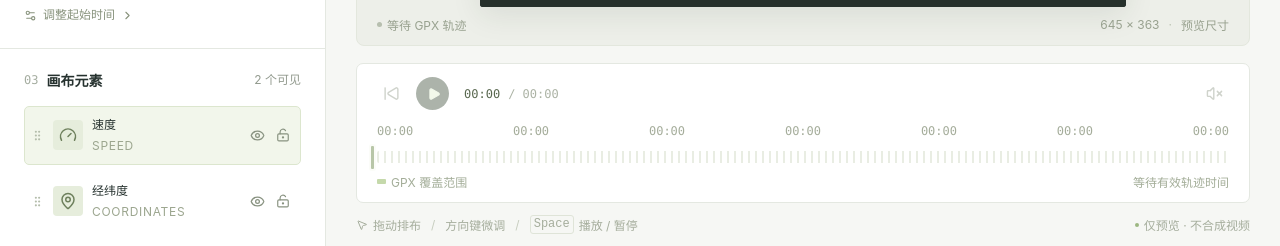
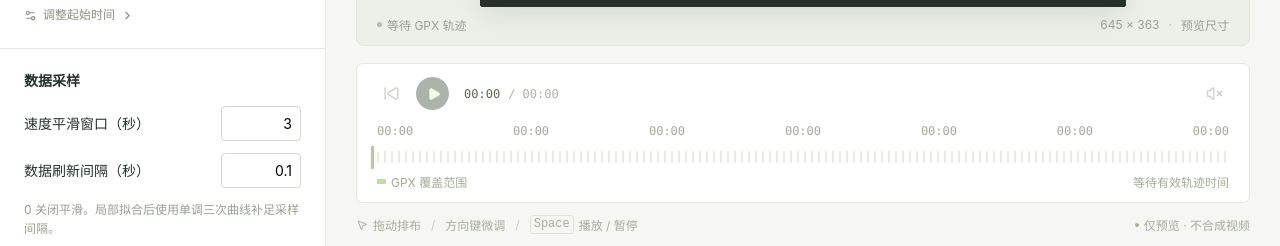
Before and after one commit to CakeAL/pov-overlay, a Vue app: page / in a window 1280 px wide. Shown: the part 554-800 px from the top of the page. Built offline with nearby package versions, Linux system fonts and the light colour scheme.

Commit message:
feat: fit smooth speed curves and track compass heading

```diff
--- a/ui/components/inspector/InspectorSidebar.vue
+++ b/ui/components/inspector/InspectorSidebar.vue
@@ -1,4 +1,5 @@
 <script setup lang="ts">
+import TelemetryPanel from "./TelemetryPanel.vue";
 import AssetPanel from "./AssetPanel.vue";
 import SyncPanel from "./SyncPanel.vue";
 import LayerPanel from "./LayerPanel.vue";
@@ -12,6 +13,7 @@ import WidgetPropertiesPanel from "./WidgetPropertiesPanel.vue";
 
       <SyncPanel />
 
+      <TelemetryPanel/>
       <LayerPanel />
 
       <WidgetPropertiesPanel />
--- /dev/null
+++ b/ui/components/inspector/TelemetryPanel.vue
@@ -0,0 +1,8 @@
+<script setup lang="ts">
+import {toRefs} from 'vue';
+import {useEditorContext} from '../../editor/context';
+const {telemetry,timeline}=useEditorContext();
+const {smoothingSeconds,refreshSeconds}=toRefs(telemetry);
+const {currentHeading}=toRefs(timeline);
+</script>
+<template><section class="panel-section"><div class="section-title">数据采样</div><label class="setting-row">速度平滑窗口（秒）<input aria-label="速度平滑窗口（秒）" type="number" min="0" max="60" step="0.5" v-model.number="smoothingSeconds"/></label><label class="setting-row">数据刷新间隔（秒）<input aria-label="数据刷新间隔（秒）" type="number" min="0.01" max="10" step="0.01" v-model.number="refreshSeconds"/></label><p class="field-hint">0 关闭平滑。局部拟合后使用单调三次曲线补足采样间隔。</p><div class="setting-row">航向<strong data-testid="heading">{{currentHeading==null?'—':`${currentHeading.toFixed(1)}°`}}</strong></div><p class="field-hint">正北 0°，顺时针增加；静止时保持最后有效航向。</p></section></template>
--- /dev/null
+++ b/ui/composables/useTelemetrySettings.ts
@@ -0,0 +1,6 @@
+import {ref} from 'vue';
+export function useTelemetrySettings(){
+ const smoothingSeconds=ref(3),refreshSeconds=ref(0.1);
+ return {smoothingSeconds,refreshSeconds};
+}
+export type TelemetrySettings=ReturnType<typeof useTelemetrySettings>;
--- a/ui/composables/useTimeline.ts
+++ b/ui/composables/useTimeline.ts
@@ -1,3 +1,5 @@
+import {prepareMotion} from "../domain/motion";
+import type {TelemetrySettings} from "./useTelemetrySettings";
 import { computed } from "vue";
 import { sampleAt, formatTime } from "../domain/telemetry";
 import type { MediaSession } from "./useMediaSession";
@@ -8,6 +10,7 @@ export function useTimeline(
   media: MediaSession,
   playback: Playback,
   alignment: Alignment,
+  settings:TelemetrySettings,
 ) {
   const { track, activeVideo:asset } = media;
   const { currentTime, duration } = playback;
@@ -17,13 +20,14 @@ export function useTimeline(
       ? track.value.startMs + (offset.value + currentTime.value) * 1000
       : null,
   );
-  const sample = computed(() =>
-    track.value &&
-    (!asset.value || alignmentKnown.value) &&
-    absoluteTime.value !== null
-      ? sampleAt(track.value, absoluteTime.value)
-      : null,
-  );
+  const preparedTrack = computed(()=>track.value?prepareMotion(track.value,Math.max(0,Math.min(60,Number(settings.smoothingSeconds.value)||0))):null);
+  const sample = computed(()=>{
+    if(!preparedTrack.value || (asset.value&&!alignmentKnown.value))return null;
+    const interval=Math.max(0.01,Math.min(10,Number(settings.refreshSeconds.value)||0.1));
+    const t=Math.floor((currentTime.value+1e-8)/interval)*interval;
+    return sampleAt(preparedTrack.value,preparedTrack.value.startMs+(offset.value+t)*1000);
+  });
+  const currentHeading = computed(()=>sample.value?.headingDeg??null);
   const status = computed(() =>
     !track.value
       ? "等待 GPX 轨迹"
@@ -78,5 +82,5 @@ export function useTimeline(
       .join(" ");
   });
 
-  return { absoluteTime, sample, status, coverage, timelineTicks, routePath };
+  return { absoluteTime, sample, currentHeading, status, coverage, timelineTicks, routePath };
 }
--- /dev/null
+++ b/ui/domain/geography.ts
@@ -0,0 +1,16 @@
+import type {Sample} from "./types";
+const EARTH_RADIUS = 6_371_088;
+const radians = (value: number) => (value * Math.PI) / 180;
+export function distance(
+  a: Pick<Sample, "latitude" | "longitude">,
+  b: Pick<Sample, "latitude" | "longitude">,
+): number {
+  const lat = radians(b.latitude - a.latitude),
+    lon = radians(b.longitude - a.longitude);
+  const h =
+    Math.sin(lat / 2) ** 2 +
+    Math.cos(radians(a.latitude)) *
+      Math.cos(radians(b.latitude)) *
+      Math.sin(lon / 2) ** 2;
+  return 2 * EARTH_RADIUS * Math.asin(Math.sqrt(Math.min(1, h)));
+}
--- /dev/null
+++ b/ui/domain/motion.ts
@@ -0,0 +1,54 @@
+import type { Sample,Track } from './types';
+import {distance} from "./geography";
+const MAX_GAP_MS=30_000;
+const rad=(v:number)=>v*Math.PI/180;
+export function bearing(a:Sample,b:Sample):number|null {
+ if(distance(a,b)<0.5)return null;
+ const lat1=rad(a.latitude),lat2=rad(b.latitude),lon=rad(b.longitude-a.longitude);
+ return (Math.atan2(Math.sin(lon)*Math.cos(lat2),Math.cos(lat1)*Math.sin(lat2)-Math.sin(lat1)*Math.cos(lat2)*Math.cos(lon))*180/Math.PI+360)%360;
+}
+export function angleBetween(a:number|null|undefined,b:number|null|undefined,t:number):number|null {
+ if(a==null)return b??null;if(b==null)return a;
+ return (a+(((b-a+540)%360)-180)*t+360)%360;
+}
+/** A cached, time-weighted local linear fit, followed by monotone cubic interpolation. */
+export function prepareMotion(track:Track,windowSeconds:number):Track {
+ const points=track.samples.map(p=>({...p}));let total=0;
+ for(let start=0;start<points.length;){
+  let end=start+1;
+  while(end<points.length && points[end]!.segment===points[end-1]!.segment && points[end]!.timestampMs-points[end-1]!.timestampMs<=MAX_GAP_MS)end++;
+  let heading:number|null=null,lo=start,hi=start;
+  for(let i=start;i<end;i++){
+   const p=points[i]!,raw=track.samples;
+   if(i>start){total+=distance(points[i-1]!,p);heading=bearing(points[i-1]!,p)??heading;}
+   else if(i+1<end)heading=bearing(p,points[i+1]!);
+   p.headingDeg=heading;p.distanceMeters=total;
+   if(windowSeconds>0){
+    const radius=windowSeconds*500;
+    while(lo<i&&raw[lo]!.timestampMs<p.timestampMs-radius)lo++;
+    while(hi<end&&raw[hi]!.timestampMs<=p.timestampMs+radius)hi++;
+    let w=0,x=0,xx=0,y=0,xy=0;
+    const stride=Math.max(1,Math.ceil((hi-lo)/128));
+    for(let j=lo;j<hi;j+=stride){const q=raw[j]!,dt=(q.timestampMs-p.timestampMs)/1000,weight=Math.exp(-2*(dt/(windowSeconds/2))**2);w+=weight;x+=weight*dt;xx+=weight*dt*dt;y+=weight*q.speedMps;xy+=weight*dt*q.speedMps;}
+    const determinant=w*xx-x*x;
+    p.speedMps=Math.max(0,determinant>1e-12?(y*xx-xy*x)/determinant:w?y/w:p.speedMps);
+   }
+  }
+  for(let i=start;i<end;i++){
+   const p=points[i]!;
+   const slope=(j:number)=>(points[j+1]!.speedMps-points[j]!.speedMps)/((points[j+1]!.timestampMs-points[j]!.timestampMs)/1000);
+   if(end-start===1)p.speedSlope=0;
+   else if(i===start)p.speedSlope=slope(i);
+   else if(i===end-1)p.speedSlope=slope(i-1);
+   else {const a=slope(i-1),b=slope(i),h1=(p.timestampMs-points[i-1]!.timestampMs)/1000,h2=(points[i+1]!.timestampMs-p.timestampMs)/1000,w1=2*h2+h1,w2=h2+2*h1;p.speedSlope=a*b<=0?0:(w1+w2)/(w1/a+w2/b);}
+  }
+  start=end;
+ }
+ return {...track,samples:points};
+}
+export function cubicSpeed(a:Sample,b:Sample,t:number):number {
+ if(a.speedSlope==null||b.speedSlope==null)return a.speedMps+(b.speedMps-a.speedMps)*t;
+ const h=(b.timestampMs-a.timestampMs)/1000,t2=t*t,t3=t2*t;
+ const value=(2*t3-3*t2+1)*a.speedMps+(t3-2*t2+t)*h*a.speedSlope+(-2*t3+3*t2)*b.speedMps+(t3-t2)*h*b.speedSlope;
+ return Math.max(0,Math.min(Math.max(a.speedMps,b.speedMps),Math.max(Math.min(a.speedMps,b.speedMps),value)));
+}
--- a/ui/domain/telemetry.ts
+++ b/ui/domain/telemetry.ts
@@ -1,20 +1,7 @@
 import type { Sample, Track } from "./types";
 export const MAX_GAP_MS = 30_000;
-const EARTH_RADIUS = 6_371_088;
-const radians = (value: number) => (value * Math.PI) / 180;
-export function distance(
-  a: Pick<Sample, "latitude" | "longitude">,
-  b: Pick<Sample, "latitude" | "longitude">,
-): number {
-  const lat = radians(b.latitude - a.latitude),
-    lon = radians(b.longitude - a.longitude);
-  const h =
-    Math.sin(lat / 2) ** 2 +
-    Math.cos(radians(a.latitude)) *
-      Math.cos(radians(b.latitude)) *
-      Math.sin(lon / 2) ** 2;
-  return 2 * EARTH_RADIUS * Math.asin(Math.sqrt(Math.min(1, h)));
-}
+export {distance} from "./geography";
+import {angleBetween,cubicSpeed} from "./motion";
 export function sampleAt(track: Track, timestampMs: number): Sample | null {
   if (timestampMs < track.startMs || timestampMs > track.endMs) return null;
   let low = 0,
@@ -48,7 +35,9 @@ export function sampleAt(track: Track, timestampMs: number): Sample | null {
       a.elevation !== null && b.elevation !== null
         ? mix(a.elevation, b.elevation)
         : null,
-    speedMps: mix(a.speedMps, b.speedMps),
+    speedMps: cubicSpeed(a,b,progress),
+    headingDeg: angleBetween(a.headingDeg,b.headingDeg,progress),
+    distanceMeters: a.distanceMeters!=null&&b.distanceMeters!=null?mix(a.distanceMeters,b.distanceMeters):undefined,
     segment: a.segment,
   };
 }
--- a/ui/domain/types.ts
+++ b/ui/domain/types.ts
@@ -5,6 +5,9 @@ export interface Sample {
   elevation: number | null;
   speedMps: number;
   segment: number;
+  headingDeg?:number|null;
+  distanceMeters?:number;
+  speedSlope?:number;
 }
 export interface Track {
   name: string;
--- a/ui/editor/createEditor.ts
+++ b/ui/editor/createEditor.ts
@@ -1,3 +1,4 @@
+import {useTelemetrySettings} from "../composables/useTelemetrySettings";
 import { reactive } from "vue";
 import { useMessages } from "../composables/useMessages";
 import { useMediaSession } from "../composables/useMediaSession";
@@ -17,7 +18,8 @@ export function createEditor() {
   const playback = usePlayback(media, messages);
   const viewport = useCanvasViewport(playback.ratio);
   const layout = useWidgetLayout(playback.ratio, viewport.stage);
-  const timeline = useTimeline(media, playback, alignment);
+  const telemetry = useTelemetrySettings();
+  const timeline = useTimeline(media, playback, alignment,telemetry);
   const drop = useFileDrop(media);
   useEditorShortcuts(layout, playback, viewport);
   return reactive({
@@ -27,7 +29,7 @@ export function createEditor() {
     playback,
     viewport,
     layout,
-    timeline,
+    timeline,telemetry,
     drop,
   });
 }
--- a/ui/styles/inspector.css
+++ b/ui/styles/inspector.css
@@ -506,3 +506,4 @@ h1 {
   color: #8aa270;
   font-size: 12px;
 }
+.setting-row {display:flex;align-items:center;justify-content:space-between;gap:12px;margin:12px 0;font-size:14px}.setting-row input {width:80px;min-width:0;border:1px solid #d0d7cb;border-radius:4px;padding:6px 8px;text-align:right;background:white}.field-hint {font-size:12px;line-height:1.6}
```
Also changed, not shown: 1 other file (tests, documents, lock files or other folders).
